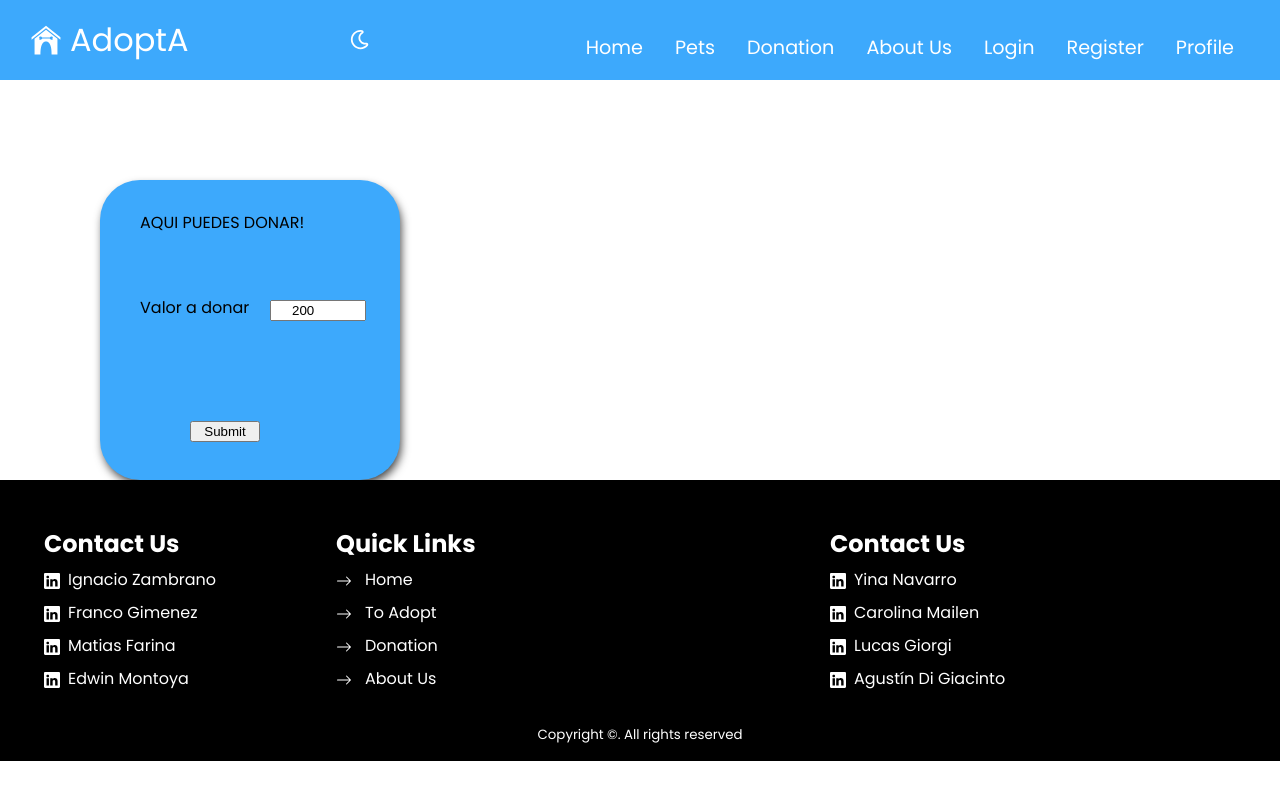
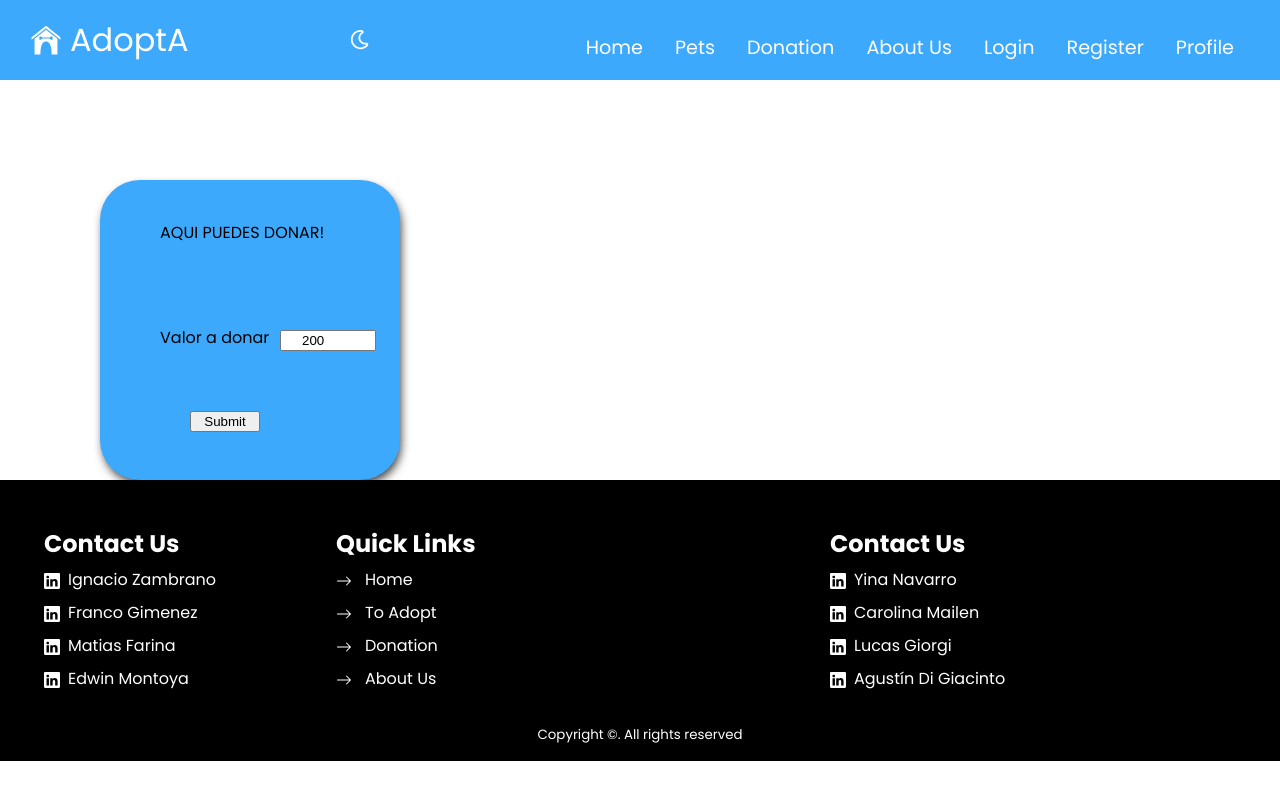
Before and after one commit to FrancoG21/PF-Henry-Front, a React (Vite) app: page /donation in a window 1280 px wide. Built offline with nearby package versions, Linux system fonts and the light colour scheme; no server answers.

Commit message:
Ultimo ajustes donation

```diff
--- a/src/pages/Donation/Donation.module.css
+++ b/src/pages/Donation/Donation.module.css
@@ -14,19 +14,19 @@
 }
 
 label {
-    padding: 30px;
-    margin-left: 10px;
+    padding: 40px;
+    margin-left: 20px;
 }
 
 input {
     padding-left: 20px;
     width: 70px;
-    margin-left: 170px;
-    margin-top: -50px;
+    margin-left: 180px;
+    margin-top: -60px;
 }
 
 button {
     width: 70px;
     margin-left: 90px;
-    margin-top: 100px;
+    margin-top: 60px;
 }
```
